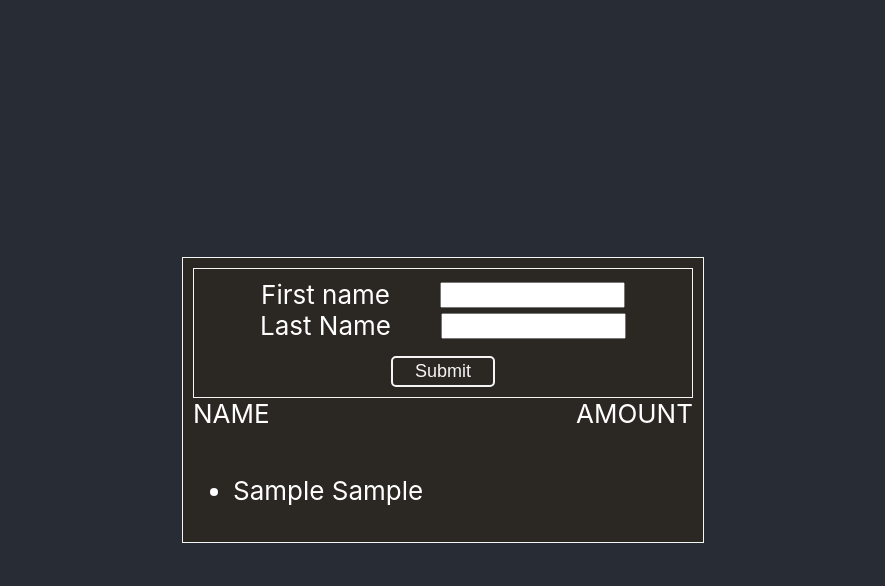
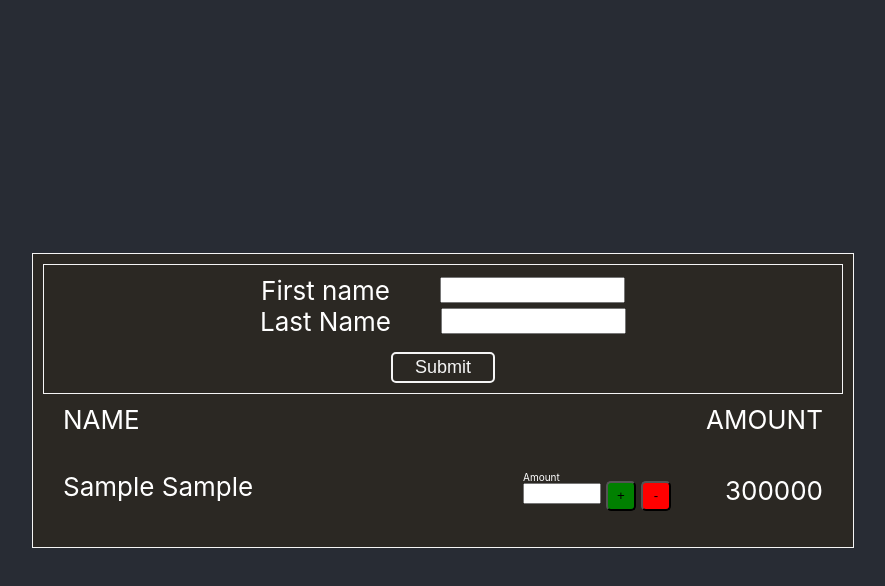
Before and after one commit to airidasju/react-assignements, a React (Create React App) app: page / in a window 1280 px wide. Both pictures are taken after typing "Sample", "Sample" into the empty fields and a click on the button "Submit". Shown: the top 586 px of the page, without its empty margins (197-1082 px from the left). Built offline with nearby package versions, Linux system fonts and the light colour scheme.

Commit message:
added money styling

```diff
--- a/src/App.jsx
+++ b/src/App.jsx
@@ -13,6 +13,7 @@ function App() {
       {
         name: name,
         lastName: lastName,
+        balance: 300000,
         id: uuidv4(),
       },
     ]);
--- a/src/App.scss
+++ b/src/App.scss
@@ -15,7 +15,7 @@
   border: whitesmoke 1px solid;
   padding: 10px;
   flex-direction: column;
-  width: 500px;
+  width: 800px;
 }
 
 .all-clients {
@@ -53,7 +53,8 @@
 .client-header {
   display: flex;
   justify-content: space-between;
-  padding-bottom: 20px;
+  padding: 10px 20px;
+
 }
 
 .submit-acc {
@@ -69,3 +70,49 @@
   align-self: center;
   margin-top: 15px;
 }
+
+ul {
+  padding: 0 20px;
+}
+
+.single-client {
+  display: flex;
+  justify-content: space-between;
+}
+
+.money {
+  width: 70px;
+}
+
+.money-bin {
+  display: flex;
+  justify-content: space-between;
+  align-items: center;
+  width: 300px;
+}
+
+.money-label {
+  display: flex;
+  flex-direction: column;
+  font-size: 10px;
+}
+
+.money-btn {
+  border-radius: 5px;
+  width: 30px;
+  height: 30px;
+  margin-top: 10px;
+  &.add {
+    background-color: green;
+  }
+
+  &.remove {
+    background-color: red;
+  }
+}
+
+.amount-toChange {
+  display: flex;
+  flex-direction: row;
+  gap: 5px;
+}
--- a/src/ContactList.jsx
+++ b/src/ContactList.jsx
@@ -3,7 +3,20 @@ function List({ person }) {
     <ul>
       {person.map((p) => (
         <li className='single-client' key={p.id}>
-          {p.name} {p.lastName}
+          <div>
+            {p.name} {p.lastName}
+          </div>
+          <div className='money-bin'>
+            <div className='amount-toChange'>
+              <div className='money-label'>
+                <label htmlFor='money'>Amount</label>
+                <input className='money' id='money' type='number'></input>
+              </div>
+              <button className='money-btn add'>+</button>
+              <button className='money-btn remove'>-</button>
+            </div>
+            {p.balance}
+          </div>
         </li>
       ))}
     </ul>
```
